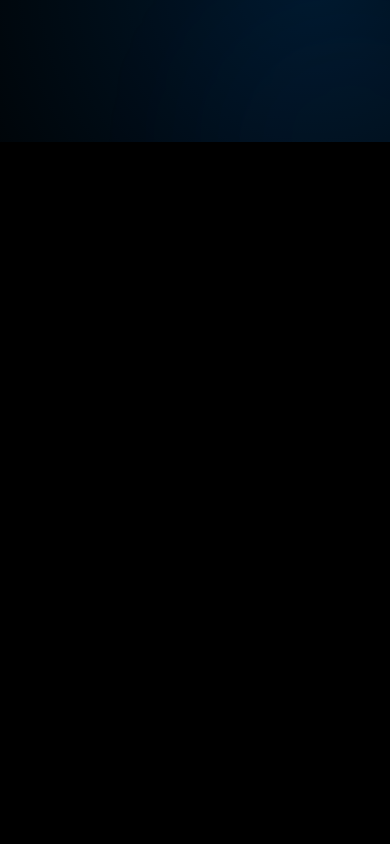
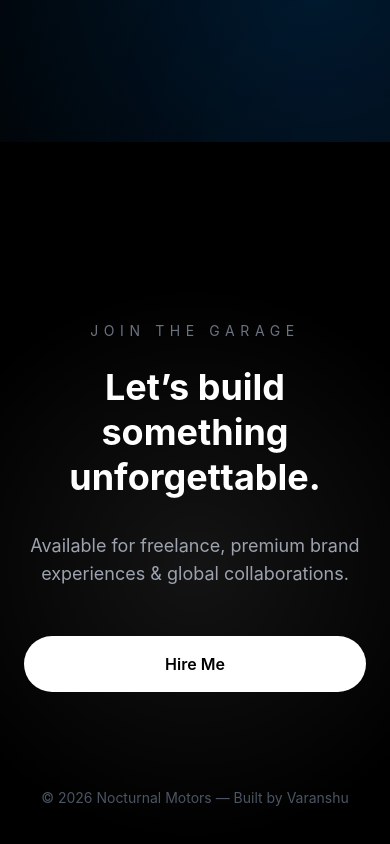
Before and after one commit to varanshu-agrawal/beauti-portfolio, a React (Vite) app: page / in a window 390 px wide. Shown: the part 2552-3396 px from the top of the page. Built offline with nearby package versions, Linux system fonts and the light colour scheme.

Commit message:
feat: add GSAP animations and responsive design to Contact section

```diff
--- a/src/sections/Contact.tsx
+++ b/src/sections/Contact.tsx
@@ -1,9 +1,74 @@
-import React from 'react'
+import { useEffect, useRef } from "react"
+import { gsap } from "../utils/gsap"
 
 export default function Contact() {
+  const sectionRef = useRef<HTMLDivElement>(null)
+  const contentRef = useRef<HTMLDivElement>(null)
+
+  useEffect(() => {
+    gsap.fromTo(
+      contentRef.current,
+      { opacity: 0, y: 120 },
+      {
+        opacity: 1,
+        y: 0,
+        duration: 1.2,
+        ease: "power3.out",
+        scrollTrigger: {
+          trigger: sectionRef.current,
+          start: "top 70%",
+        },
+      }
+    )
+  }, [])
+
   return (
-    <div>
+    <section
+      ref={sectionRef}
+      className="min-h-screen flex items-center justify-center px-6 md:px-16 relative overflow-hidden"
+    >
+      {/* background glow */}
+      <div className="absolute inset-0 bg-[radial-gradient(circle_at_50%_50%,rgba(255,255,255,0.08),transparent_60%)]" />
 
-    </div>
+      <div ref={contentRef} className="text-center max-w-4xl relative z-10">
+        <p className="uppercase tracking-[0.4em] text-gray-500 text-sm mb-6">
+          Join the Garage
+        </p>
+
+        <h2 className="text-4xl md:text-7xl font-bold leading-tight">
+          Let’s build something
+          <br />
+          unforgettable.
+        </h2>
+
+        <p className="text-gray-400 mt-8 text-lg">
+          Available for freelance, premium brand experiences &
+          global collaborations.
+        </p>
+
+        {/* CTA buttons */}
+        <div className="mt-12 flex flex-col md:flex-row gap-6 justify-center">
+
+          <a
+            href="mailto:30varanshu@gmail.com"
+            className="px-10 py-4 rounded-full bg-white text-black font-semibold hover:bg-gray-200 transition"
+          >
+            Hire Me
+          </a>
+
+          {/* <a
+            href="https://calendly.com/"
+            target="_blank"
+            className="px-10 py-4 rounded-full border border-white/30 hover:border-white transition"
+          >
+            Book a Call
+          </a> */}
+
+        </div>
+        <p className="text-gray-600 text-sm mt-24">
+          © 2026 Nocturnal Motors — Built by Varanshu
+        </p>
+      </div>
+    </section>
   )
 }
```
